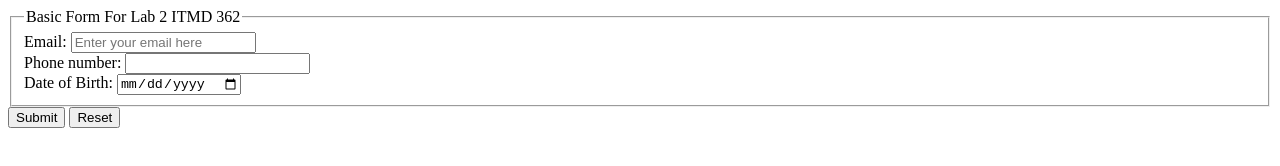
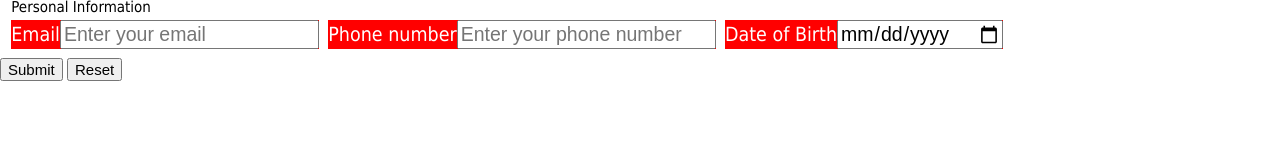
Before and after one commit to namnguyencong/lab2, a plain HTML site: page index.html in a window 1280 px wide. Drawn offline with Linux system fonts and the light colour scheme.

Commit message:
Update index.html

```diff
--- a/index.html
+++ b/index.html
@@ -3,23 +3,30 @@
   <head>
     <meta charset="UTF-8">
     <title>Lab 2</title>
+	<meta name="viewport" content="width=device-width,initial-scale=1.0,shrink-to-fit=no" />
+    <link rel="stylesheet" media="screen" href="css/normalize.css" />
+    <link rel="stylesheet" media="screen" href="css/style.css" />
   </head>
   <body>
-    <form method="POST" autocomplete="on" action="http://kriedan@bloomingdale.sat.iit.edu/kriedan/formdemoscript.php" enctype="multipart/form-data">
-	<fieldset>
-      <legend>Basic Form For Lab 2 ITMD 362</legend>
+    <form method="GET" action = "#null" autocomplete="on">
+	<div id ="container">
+	  <fieldset>
+	    <legend>Personal Information</legend>
         <div>
-          <label>Email: <input type="email" name="email_field" placeholder="Enter your email here"></label>
+          <label>Email<input type="email" name="email_field" placeholder="Enter your email"></label>
         </div>
         <div>
-          <label>Phone number: <input type="tel" name="tel_field"></label>
+          <label>Phone number<input type="tel" name="tel_field" placeholder="Enter your phone number"></label>
         </div>
 		<div>
-          <label>Date of Birth: <input type="date" name="date_field"></label>
+          <label>Date of Birth<input type="date" name="date_field"></label>
         </div>
-    </fieldset>
-	<input type="submit" value="Submit">
-	<input type="reset" value="Reset">
+      </fieldset>
+	  <div id = "button">
+	    <input type="submit" value="Submit">
+	    <input type="reset" value="Reset">
+	  </div>
+	</div>
 	</form>
   </body>
 </html>
```
